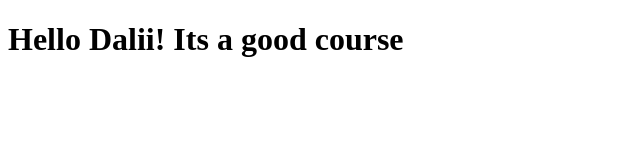
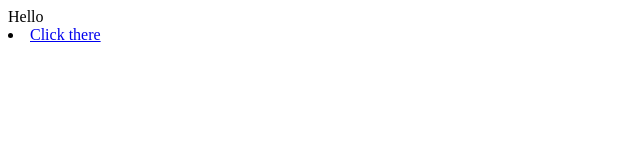
Before and after one commit to dalimsadek/Coursera-Html, a plain HTML site: page site/index.html in a window 1280 px wide. Shown: the whole page, without its empty margins (0-640 px from the left). Drawn offline with Linux system fonts and the light colour scheme.

Commit message:
Small modification

```diff
--- a/site/index.html
+++ b/site/index.html
@@ -1,9 +1,18 @@
- <!DOCTYPE html>
+ <!DOCTYPE html5>
  <html>
  <head>
+ 	<meta charset="utf-8">
  	<title>Hello Dalii</title>
  </head>
  <body>
- <h1>Hello Dalii! Its a good course</h1>
+Hello
+<section>
+
+	 <li><a href="same-directory.html">Click there</a></li>
+
+
+
+
+</section>
  </body>
  </html>
```
